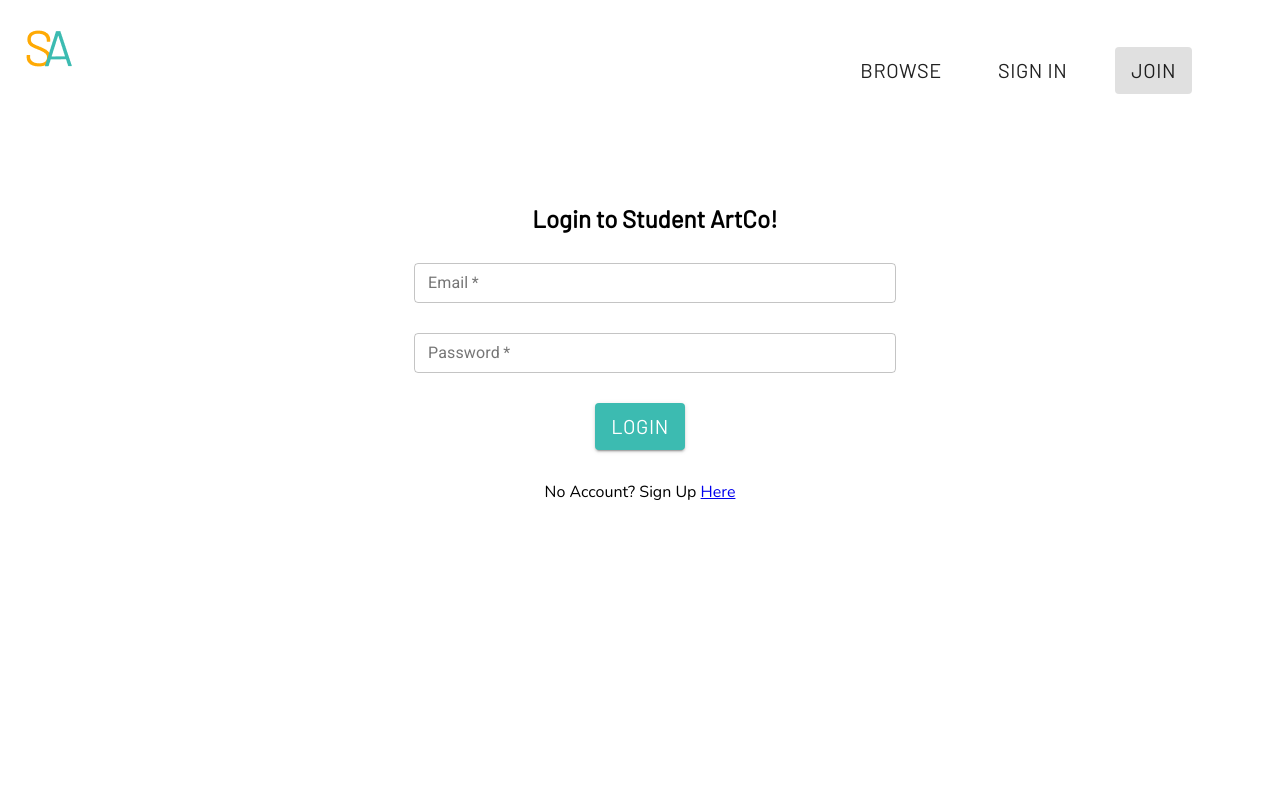
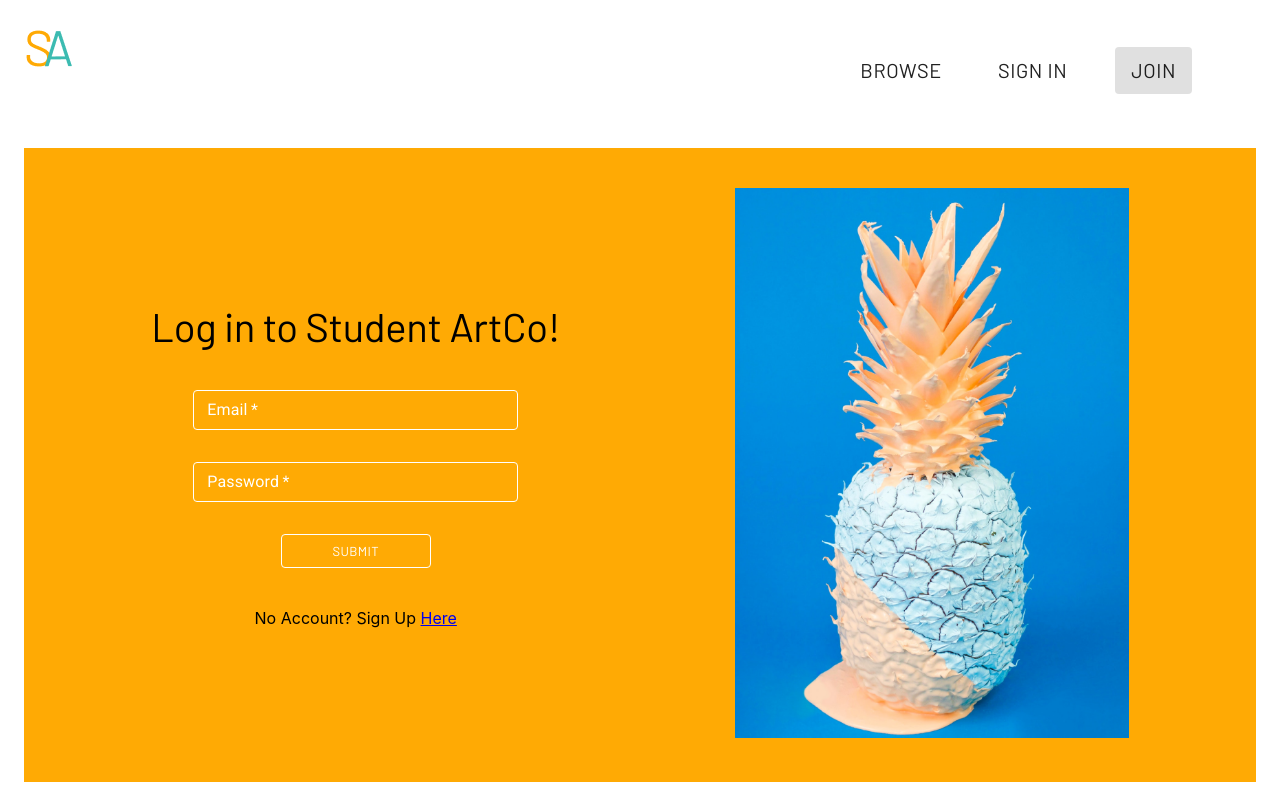
Before and after one commit to BloomTech-Labs/student-art-collection-fe, a React (Create React App) app: page /login in a window 1280 px wide. Built offline with nearby package versions, Linux system fonts and the light colour scheme; no server answers.

Commit message:
added background color, image, Barlow font, textfield/button styling

```diff
--- a/src/components/forms/Login.js
+++ b/src/components/forms/Login.js
@@ -1,92 +1,93 @@
-import React, { useState } from 'react';
-import firebaseApp from '../auth/firebaseApp';
-import TextField from '@material-ui/core/TextField';
-import Button from '@material-ui/core/Button';
-import Box from '@material-ui/core/Box';
-import styled from 'styled-components';
-import { Link, useHistory } from 'react-router-dom';
-
+import React, { useState } from 'react'
+import firebaseApp from '../auth/firebaseApp'
+import { Link, useHistory } from 'react-router-dom'
+import { Grid, Typography } from '@material-ui/core'
+import { formStyles, InputField } from '../../styles/muiForms'
+import { LoginButton } from '../../styles/muiButtons'
+import pineapple from '../../images/davisco-rhUU1pemhQ0-unsplash 1.png'
 
 const Login = () => {
-  const [email, setEmail] = useState('');
-  const [password, setPassword] = useState('');
+  const [email, setEmail] = useState('')
+  const [password, setPassword] = useState('')
   const history = useHistory()
+  const classes = formStyles()
 
   const onSubmit = async e => {
-    e.preventDefault();
+    e.preventDefault()
 
-    await firebaseApp.auth().signInWithEmailAndPassword(email, password);
+    await firebaseApp.auth().signInWithEmailAndPassword(email, password)
 
     history.push('/admin/dashboard')
-  };
+  }
 
   return (
-    <>
-    <h2 style={styles.heading}>Login to Student ArtCo!</h2>
-    <Box display='flex' justifyContent='center'>
+    <Grid
+      container
+      alignItems='center'
+      justify='space-around'
+      className={classes.root}
+    >
+      <Grid item>
+        <Grid container direction='column' alignItems='center' spacing={5}>
+          <Grid item>
+            <Typography component='h2' variant='h2'>
+              Log in to Student ArtCo!
+            </Typography>
+          </Grid>
+          <Grid item>
             <form onSubmit={onSubmit}>
-        <TextField
+              <Grid
+                container
+                direction='column'
+                alignItems='center'
+                spacing={4}
+              >
+                <Grid item>
+                  <InputField
                     placeholder='Email'
-          variant='outlined'
                     label='Email'
-          style={styles.textfield}
-          size='small'
-          fullWidth={true}
                     type='email'
                     name='email'
+                    variant='outlined'
+                    size='small'
+                    fullWidth
                     value={email}
                     onChange={e => setEmail(e.target.value)}
-          required={true}
+                    required
                   />
-        <TextField
+                </Grid>
+                <Grid item>
+                  <InputField
                     placeholder='Password'
-          variant='outlined'
                     label='Password'
-          style={styles.textfield}
-          size='small'
-          fullWidth={true}
                     type='password'
                     name='password'
+                    variant='outlined'
+                    size='small'
+                    fullWidth
                     value={password}
                     onChange={e => setPassword(e.target.value)}
-          required={true}
+                    required
                   />
-        <Box display='flex' justifyContent='center'>
-        <Button
-          variant='contained'
-          style={styles.button}
-          color='primary'
-          type='submit'
-        >
-          Login
-        </Button>
-        </Box>
+                </Grid>
+                <Grid item>
+                  <LoginButton variant='outlined' size='small' type='submit'>
+                    Submit
+                  </LoginButton>
+                </Grid>
+              </Grid>
             </form>
-        <br/>
-        </Box>
-        <LoginP>No Account? Sign Up <Link to='/register'>Here</Link></LoginP>
-    </>
-  );
-};
+          </Grid>
+          <Grid item>
+            No Account? Sign Up <Link to='/register'>Here</Link>
+          </Grid>
+        </Grid>
+      </Grid>
+      <Grid item>
+        <img src={pineapple} alt='blue pineapple' className={classes.image} />
+      </Grid>
+    </Grid>
+  )
+}
 
-const LoginP = styled.p`
-    text-align: center;
-    font-family: 'Nunito';
-`
-
-const styles = {
-  heading: {
-    fontFamily: 'Barlow',
-    margin: '80px 15px 15px 45px',
-    textAlign: 'center'
-  },
-  textfield: {
-    margin: 15,
-  },
-  button: {
-    margin: 15,
-    background: '#3CBBB1'
-  },
-};
-
-export default Login;
+export default Login
--- a/src/styles/muiButtons.js
+++ b/src/styles/muiButtons.js
@@ -1,4 +1,4 @@
-import { withStyles } from '@material-ui/core'
+import { withStyles, Button } from '@material-ui/core'
 import ArrowBackIcon from '@material-ui/icons/ArrowBack'
 import { theme } from './theme'
 
@@ -9,3 +9,12 @@ export const BackButton = withStyles({
     borderRadius: '50%',
   },
 })(ArrowBackIcon)
+
+export const LoginButton = withStyles({
+  root: {
+    width: '150px',
+    padding: theme.spacing(0.6),
+    borderColor: '#fff',
+    color: '#fff',
+  },
+})(Button)
--- /dev/null
+++ b/src/styles/muiForms.js
@@ -0,0 +1,38 @@
+import { makeStyles, withStyles, TextField } from '@material-ui/core'
+
+export const formStyles = makeStyles(theme => ({
+  root: {
+    padding: theme.spacing(5),
+    background: '#FFAA04',
+  },
+  image: {
+    maxHeight: '550px',
+  },
+}))
+
+export const InputField = withStyles({
+  root: {
+    '& .MuiFormLabel-root': {
+      color: '#fff ',
+    },
+    '& label.Mui-focused': {
+      color: '#000',
+    },
+    '& .MuiOutlinedInput-root': {
+      '& fieldset': {
+        borderColor: '#fff',
+      },
+      '&:hover fieldset': {
+        borderColor: '#000',
+      },
+      '&.Mui-focused fieldset': {
+        borderColor: '#000',
+        borderWidth: '1px',
+      },
+    },
+    '& .MuiOutlinedInput-input': {
+      color: '#000',
+    },
+    width: '325px',
+  },
+})(TextField)
```
Also changed, not shown: src/styles/index.js (added). Lines whose indentation alone changed are shown as unchanged.
